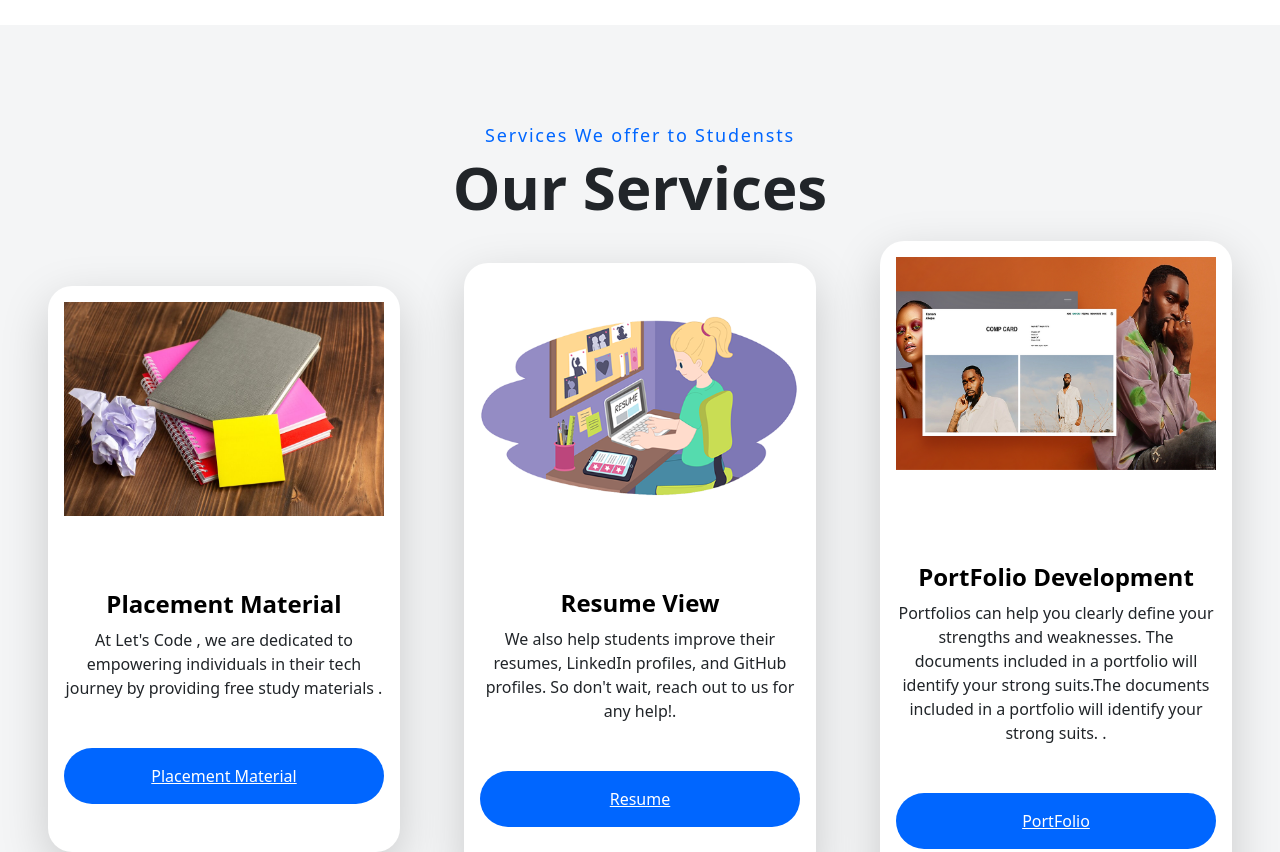
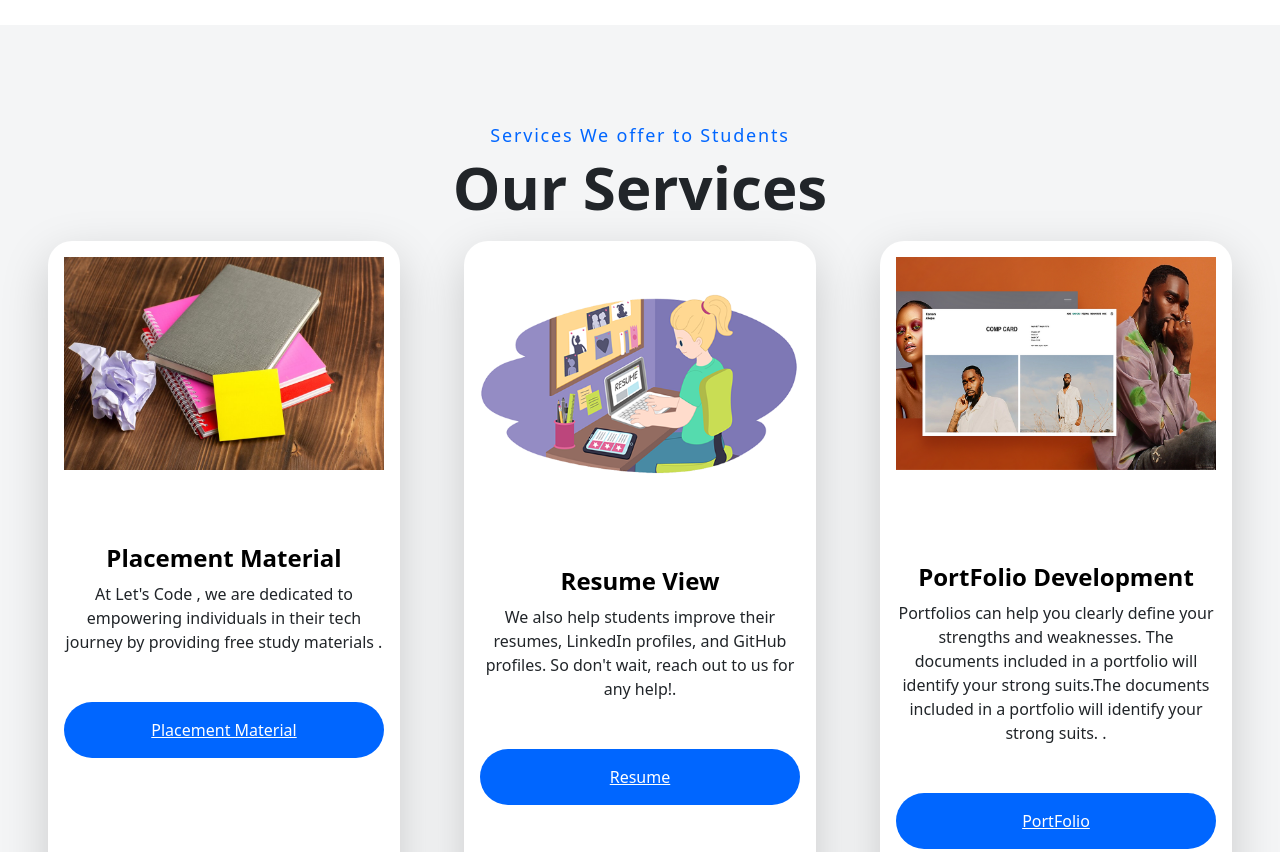
Before and after one commit to karantec/letsCode, a Next.js app: page / in a window 1280 px wide. Shown: the part 2400-3252 px from the top of the page. Built offline with nearby package versions, Linux system fonts and the light colour scheme.

Commit message:
fixed card size issues

```diff
--- a/app/components/Articles/index.tsx
+++ b/app/components/Articles/index.tsx
@@ -106,14 +106,14 @@ export default class MultipleItems extends Component {
                 <div className='mx-auto max-w-7xl sm:py-4 lg:px-8 '>
 
                     <div className="text-center">
-                        <h3 className="text-blue text-lg font-normal tracking-widest">Services We offer to Studensts</h3>
+                        <h3 className="text-blue text-lg font-normal tracking-widest">Services We offer to Students</h3>
                         <h3 className="text-4xl sm:text-6xl font-bold">Our Services</h3>
                     </div>
                     <div
-                    className="grid sm:grid-cols-2 items-center  md:grid-cols-3 gap-8  sm:px-0">
+                    className="grid sm:grid-cols-2 md:grid-cols-3 gap-8  sm:px-0">
 
                         {postData.map((items, i) => (
-                            <div key={i} >
+                            <div key={i} className ="flex items-stretch">
 
                                 <div className='bg-white m-3 px-3 pt-3 pb-12 my-10 shadow-lg rounded-3xl relative md:flex-wrap'>
                                     <Image src={items.imgSrc} alt="gaby" width={400} height={500} className="inline-block m-auto" />
```
